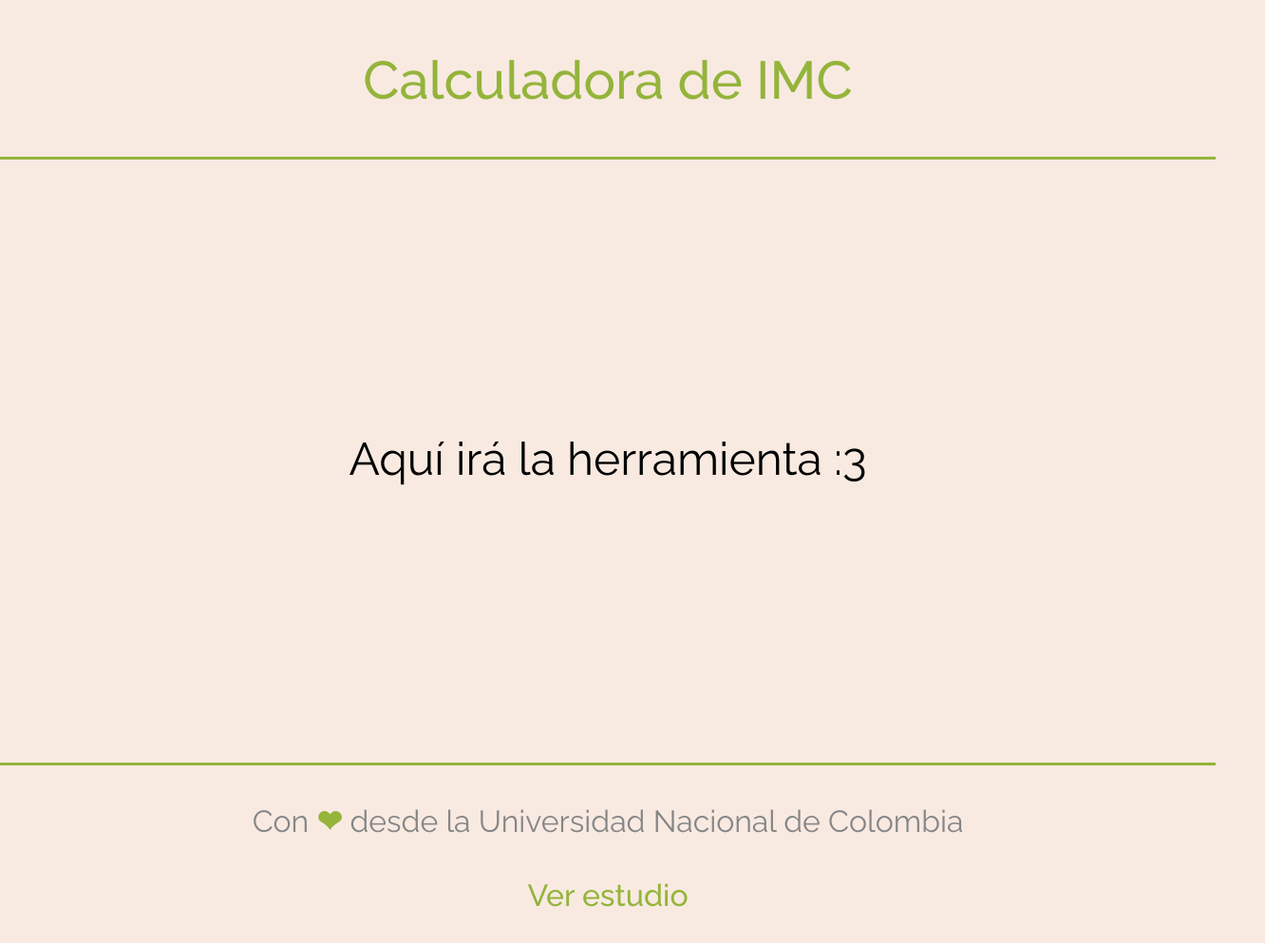
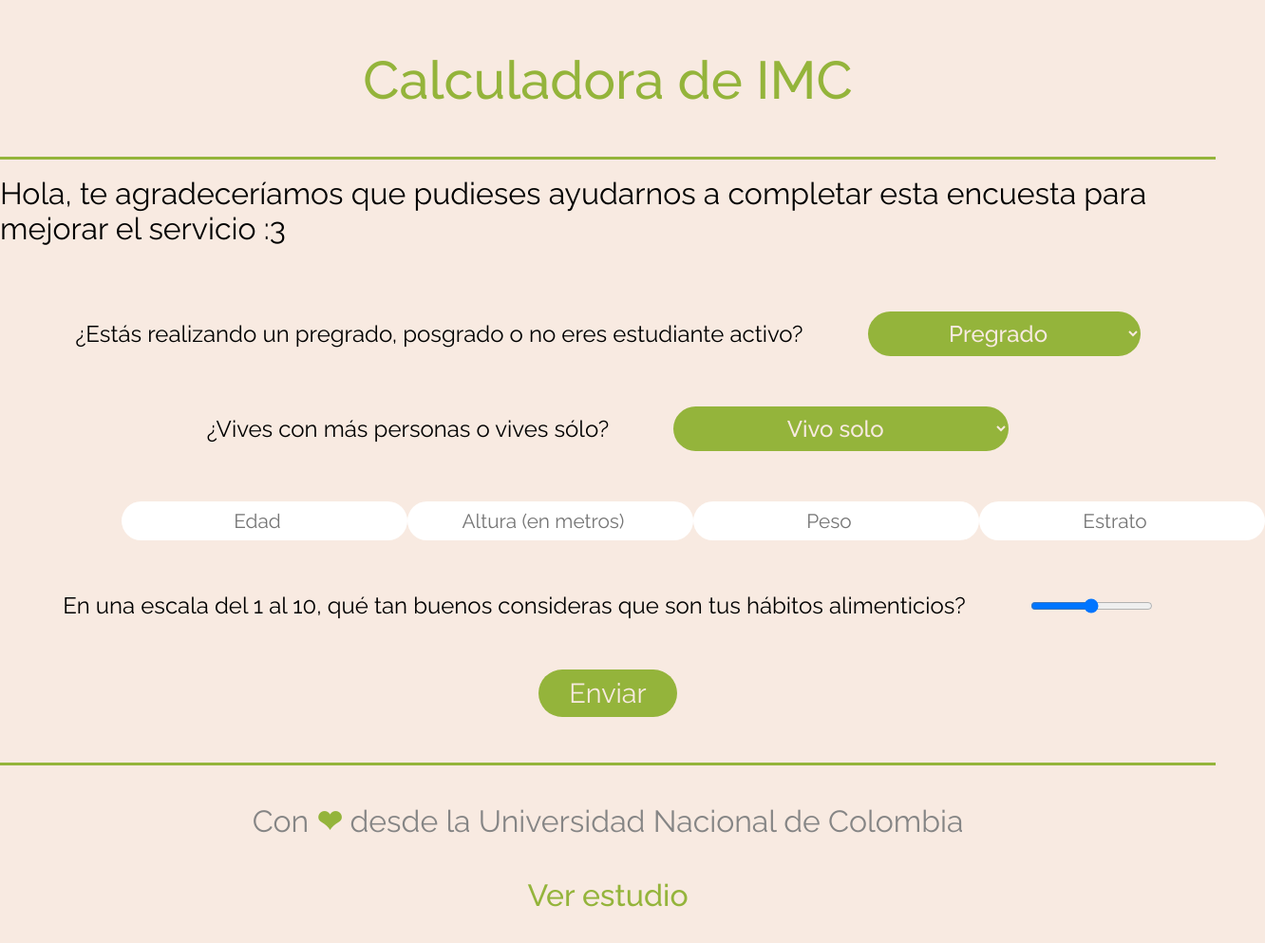
Before and after one commit to juan-camilo-rosero/UNutrio, a plain HTML site: page index.html in a window 1280 px wide. Shown: the part 1597-2590 px from the top of the page at 95% size, 1332 px wide, since content can reach past the window. Drawn offline with Linux system fonts and the light colour scheme.

Commit message:
Add files via upload

```diff
--- a/index.html
+++ b/index.html
@@ -26,9 +26,9 @@
         </div>
         <div class="options">
             <a class="green" href="#tool">Calculadora IMC</a>
-            <a href="#tool">Tu peso ideal</a>
+            <a href="#tool">Opciones en la U</a>
             <a href="#tool">Tu seguimiento</a>
-            <a href="#tool">Opciones en la U</a>
+            <a href="#tool">Encuesta</a>
         </div>
     </nav>
     <section id="tool">
@@ -36,8 +36,40 @@
             <h2>Calculadora de IMC</h2>
             <div class="line"></div>
         </div>
-        <div class="calculator">
-            <p>Aquí irá la herramienta :3</p>
+        <div class="encuesta toolSec">
+            <p class="encuesta-titulo">Hola, te agradeceríamos que pudieses ayudarnos a completar esta encuesta para mejorar el servicio :3</p>
+            <form target="_blank" action="https://formsubmit.co/suortizb@unal.edu.co" method="POST">
+                <div class="multiple-choice">
+                    <label for="pregrado-o-posgrado">¿Estás realizando un pregrado, posgrado o no eres estudiante activo?</label>
+                    <select name="pregrado-o-posgrado" required>
+                        <option value="pregrado">Pregrado</option>
+                        <option value="posgrado">Posgrado</option>
+                        <option value="ninguno">No soy estudiante</option>
+                    </select>
+                </div>
+
+                <div class="multiple-choice">
+                    <label for="vive-solo">¿Vives con más personas o vives sólo?</label>
+                    <select name="vive-solo" required class="stu">
+                        <option value="Si">Vivo solo</option>
+                        <option value="No">Vivo con otras personas</option>
+                    </select>
+                </div>
+
+                <div class="inputs">
+                    <input type="number" name="edad" placeholder="Edad">
+                    <input type="number" name="altura" placeholder="Altura (en metros)" step="0.01">
+                    <input type="number" name="peso" placeholder="Peso">
+                    <input type="number" name="estrato" placeholder="Estrato">
+                </div>
+
+
+                <div class="range-input">
+                    <label for="rango-habitos">En una escala del 1 al 10, qué tan buenos consideras que son tus hábitos alimenticios?</label>
+                    <input name="rango-habitos" type="range" min="0" max="10">
+                </div>
+                <button type="submit">Enviar</button>
+            </form>
         </div>
     </section>
 
--- a/style.css
+++ b/style.css
@@ -177,15 +177,70 @@ footer a:hover{
     color: black;
 }
 
-/*IMC*/
+/*Tools*/
 
-.calculator{
-    display: flex;
-    justify-content: center;
-    align-items: center;
+.toolSec{
     height: 80vh;
 }
 
-.calculator p{
-    font-size: 3rem;
+/*Encuesta*/
+
+.encuesta{
+    display: flex;
+    justify-content: space-around;
+    align-items: center;
+    flex-direction: column;
 }
+
+.encuesta form{
+    display: flex;
+    justify-content: space-around;
+    align-items: center;
+    flex-direction: column;
+    height: 60vh;
+}
+
+.encuesta p{
+    font-size: 2rem;
+}
+
+.multiple-choice label, .range-input label{
+    font-size: 1.5rem;
+    margin-right: 4rem;
+}
+
+.multiple-choice select{
+    padding: .5rem 2rem;
+    text-align: center;
+    border: none;
+    border-radius: 2rem;
+    font-size: 1.5rem;
+    font-weight: 500;
+    outline: none;
+    background-color: var(--green);
+    color: var(--beige);
+}
+
+.inputs{
+    display: flex;
+    justify-content: space-around;
+    width: 80vw;
+}
+
+.inputs input{
+    padding: .5rem 2rem;
+    border: none;
+    border-radius: 3rem;
+    outline: none;
+    text-align: center;
+    font-size: 1.3rem;
+}
+
+.encuesta button{
+    padding: .5rem 2rem;
+    border-radius: 3rem;
+    font-size: 1.8rem;
+    border: none;
+    background-color: var(--green);
+    color: var(--beige);
+}
```
Also changed, not shown: nav.js (line endings or trailing spaces), script.js (line endings or trailing spaces).
